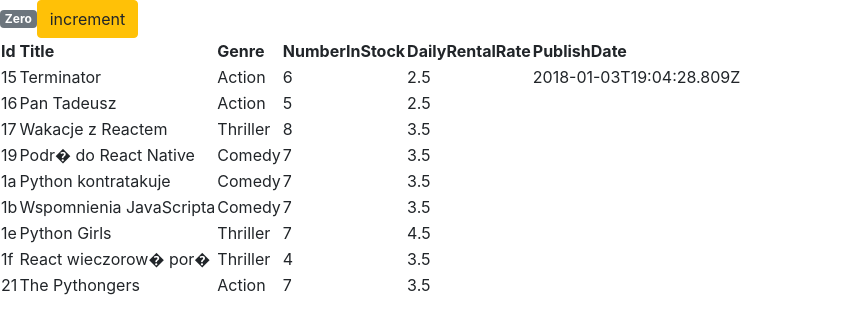
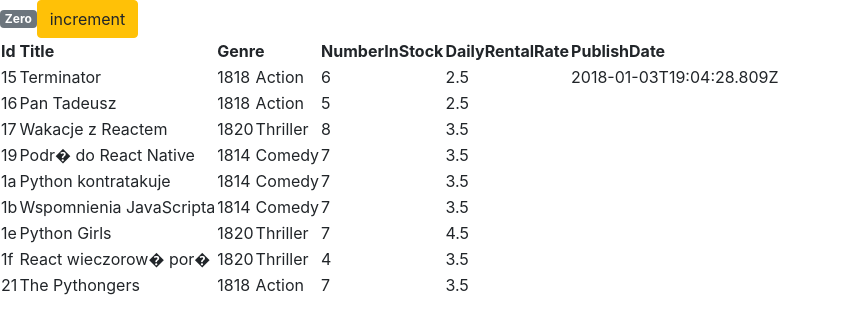
Before and after one commit to 3axapi/ReactTory, a React (Create React App) app in the folder counter-app/: page / in a window 1280 px wide. Shown: the top 334 px of the page, without its empty margins (0-841 px from the left). Built offline with nearby package versions, Linux system fonts and the light colour scheme.

Commit message:
second 12.01.2023

```diff
--- a/counter-app/src/components/movies.js
+++ b/counter-app/src/components/movies.js
@@ -7,15 +7,6 @@ class Movies extends Component {
         movies: getMovies()
     }
 
-    /* <p> Show movies from {this.state.movies[1].title} </p> */
-
-    /*
-        zrobić tabelę, która wyświetli wszystkie filmy
-        tabela w html
-        kolumny to id, title, genre, ... z listy filmów
-        this.state.movies.map( movie => ... )
-    */
-
     render() {
         return (
             <>
@@ -23,7 +14,7 @@ class Movies extends Component {
                     <tr>
                         <th>Id</th>
                         <th>Title</th>
-                        <th>Genre</th>
+                        <th colSpan={2}>Genre</th>
                         <th>NumberInStock</th>
                         <th>DailyRentalRate</th>
                         <th>PublishDate</th>
@@ -35,6 +26,7 @@ class Movies extends Component {
                                     <tr>
                                         <td>{element._id}</td>
                                         <td>{element.title}</td>
+                                        <td>{element.genre._id}</td>
                                         <td>{element.genre.name}</td>
                                         <td>{element.numberInStock}</td>
                                         <td>{element.dailyRentalRate}</td>
```
